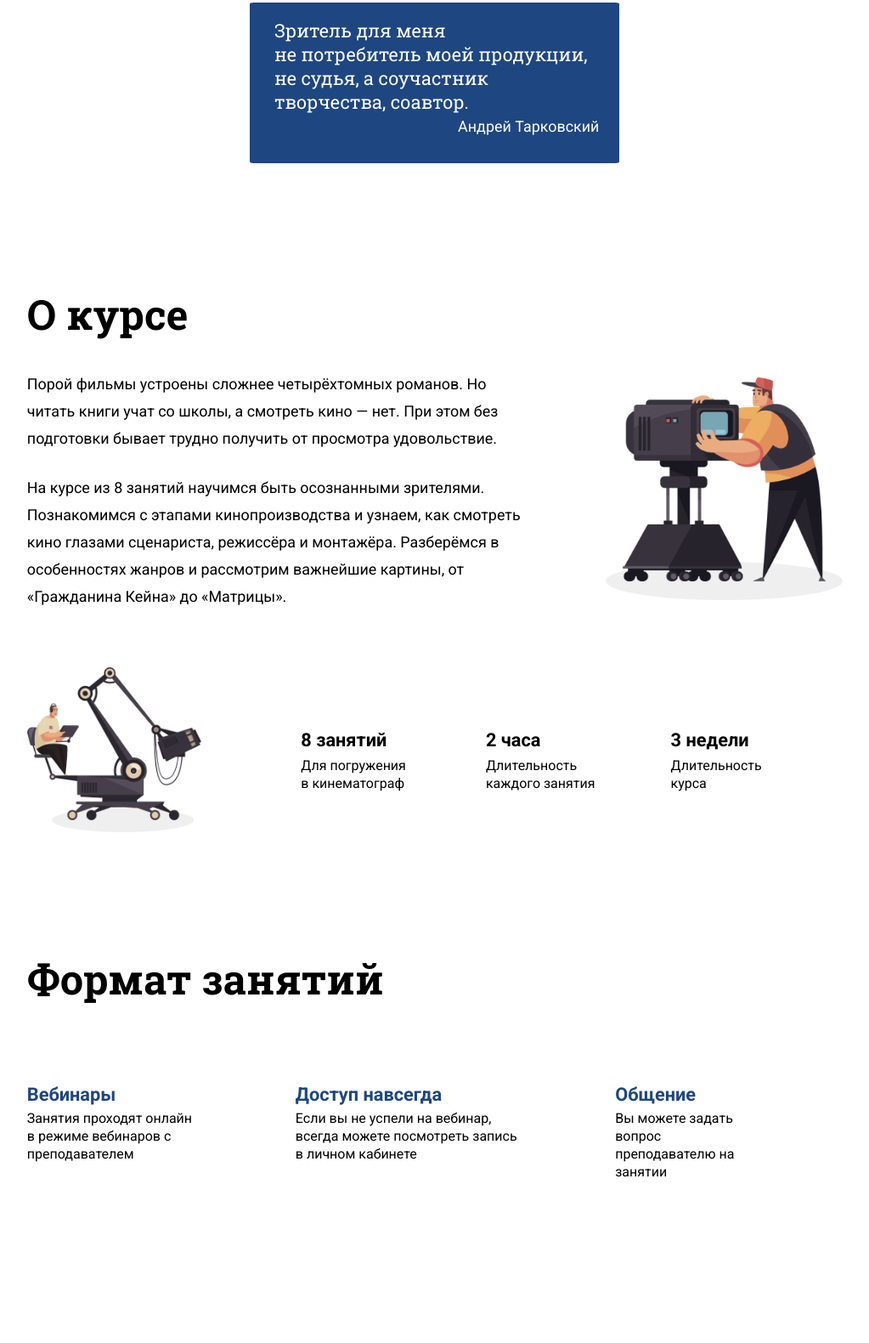
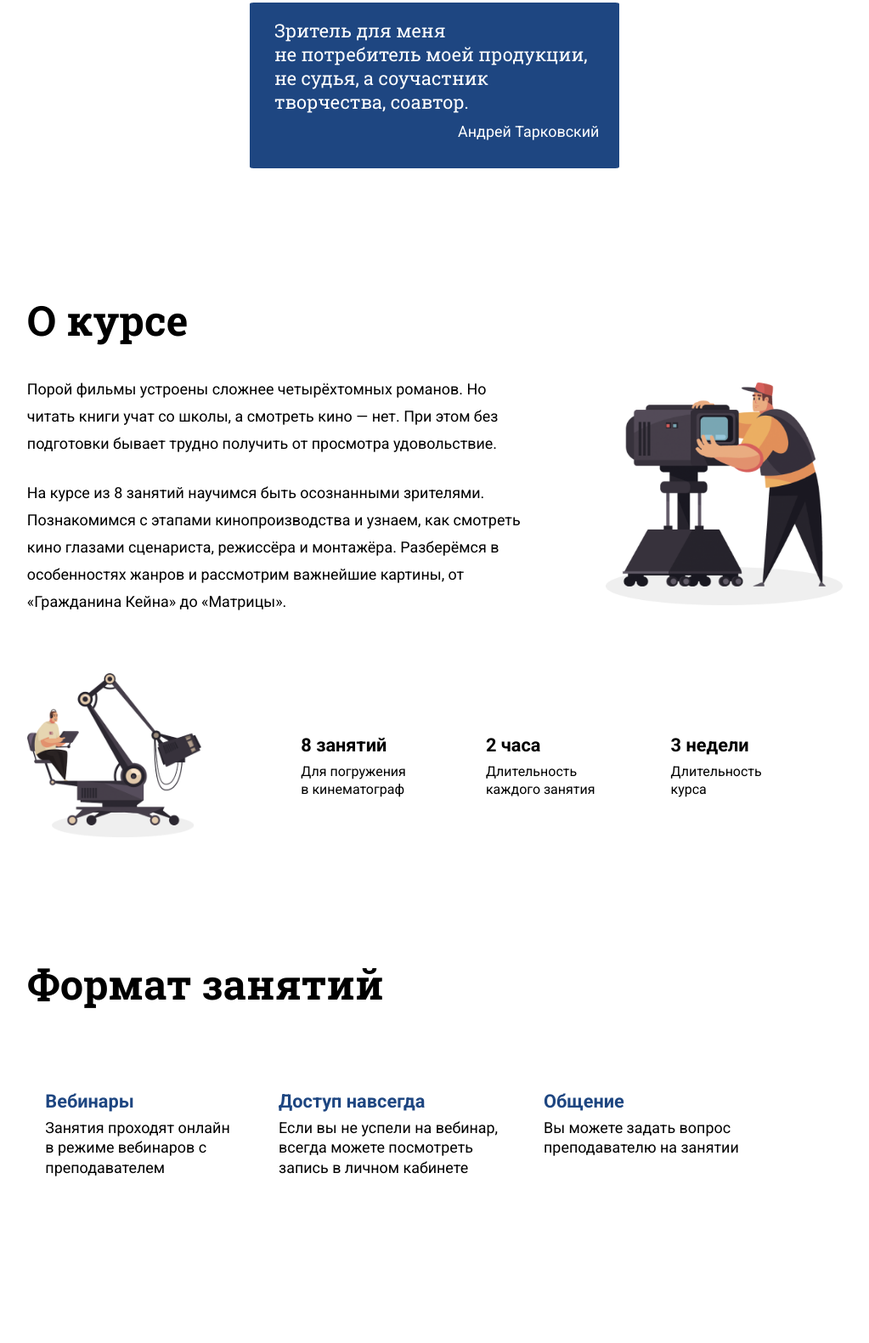
Before and after one commit to JudeSunstone/Filmschool, a plain HTML site: page index.html in a window 1280 px wide. Shown: the part 599-2179 px from the top of the page at 85% size, without its empty margins (109-1132 px from the left). Drawn offline with Linux system fonts and the light colour scheme.

Commit message:
fxed 2 bugs, 1 to go

```diff
--- a/index.html
+++ b/index.html
@@ -242,7 +242,7 @@
                         <div class="reviews-card">
                             <p>Курс профессионально подготовлен, изложение материала весьма доступное, благодаря прекрасному изложению лекторов и демонстрации примеров. А наличие домашних заданий позволяет закрепить все полученные знания на практике. Теперь другими глазами смотрю фильмы, считываю не только сюжет , но и могу оценить работу режиссера, оператора, монтажера и т.д. Спасибо!</p>
                             <div class="reviews-card-data">
-                                <img src="pictures/review av.png" alt="" class="reviews-cards-data-img">
+                                <img src="pictures/review av.png" alt="avatar" class="reviews-cards-data-img">
                                 <div class="reviews-card-data-contacts">
                                     <p>Екатерина Палехова</p>
                                     <a href="#">
--- a/style.css
+++ b/style.css
@@ -94,6 +94,7 @@ h2 {
     width: 29.9vw; /*430px*/
 }
 .banner-quote-author {
+    margin-top: 0.5vw;
     text-align: right;
     font-size: 1.4vw; /*20px*/
 }
@@ -162,15 +163,19 @@ h2 {
 }
 .format-descr {
     display: flex;
+    justify-content: space-around;
 }
 .format-descr div {
-    margin-right: 8.5vw; /*122px*/
+    /*margin-right: 8.5vw; /*122px*/*/
     font-size: 1.25vw; /*18px*/
     line-height: 130%;
+    width: 18.1vw;
+}
+.format-descr div:nth-child(2) {
+    width: 21vw;
 }
 .format-descr div:last-child {
     margin-right: 0;
-/*почему ширина не та?*/
 }
 .format-descr h3 {
     font-size: 1.7vw; /*25px*/
@@ -191,7 +196,9 @@ h2 {
     margin-left: -1vw; /*-15px*/
 }
 /*curriculum*/
-/*7-ая карточка немного не та, что надо, почему?*/
+/*7-ая карточка немного не та, что надо, почему?
+надо положить в обертку нижнюю часть, щачем разделить flex
+и убрать отступы*/
 .curriculum-list {
     display: flex;
     flex-wrap: wrap;
@@ -200,7 +207,7 @@ h2 {
     position: relative;
     right: 11vw;
     width: 100vw;
-    padding: 0 5.5vw;
+    padding: 0 5.5%;
 }
 .curriculum-list-card {
     width: 27vw;
```
